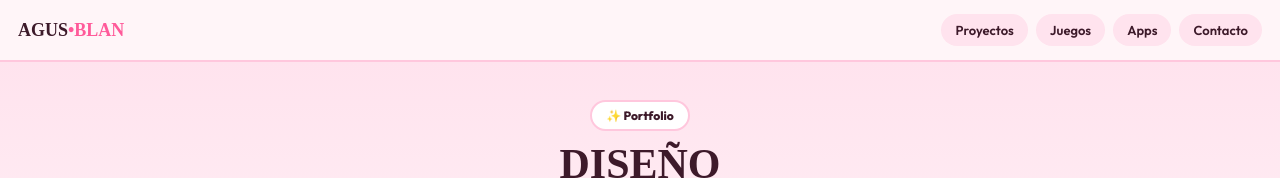
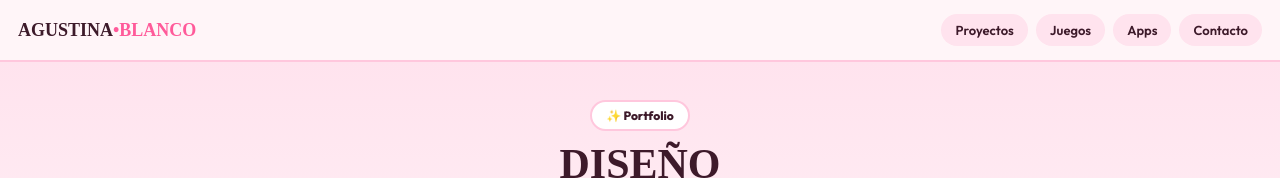
Before and after one commit to AgusBlan/Portafolio, a plain HTML site: page index.html in a window 1280 px wide. Shown: the top 178 px of the page. Drawn offline with Linux system fonts and the light colour scheme; a web font is replaced by a local one.

Commit message:
Update logo name and text in index.html

```diff
--- a/index.html
+++ b/index.html
@@ -31,7 +31,7 @@ a{color:inherit;text-decoration:none}
 </style>
 </head>
 <body>
-<div class="top"><div class="logo">AGUS<span>•BLAN</span></div><div class="menu"><a href="#proyectos">Proyectos</a><a href="#juegos">Juegos</a><a href="#apps">Apps</a><a href="#contacto">Contacto</a></div></div>
+<div class="top"><div class="logo">AGUSTINA<span>•BLANCO</span></div><div class="menu"><a href="#proyectos">Proyectos</a><a href="#juegos">Juegos</a><a href="#apps">Apps</a><a href="#contacto">Contacto</a></div></div>
 
 <div class="hero">
 <span class="badge">✨ Portfolio</span>
```
